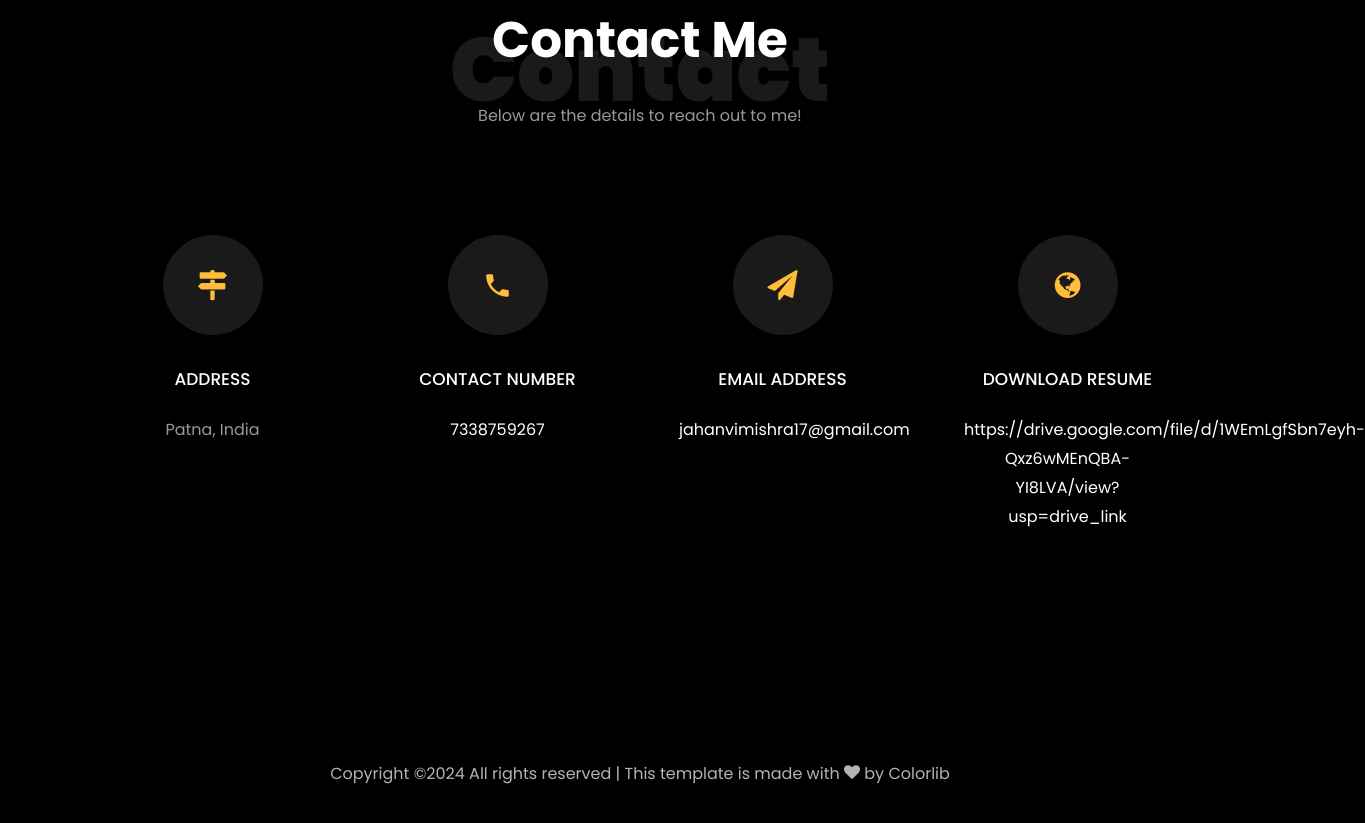
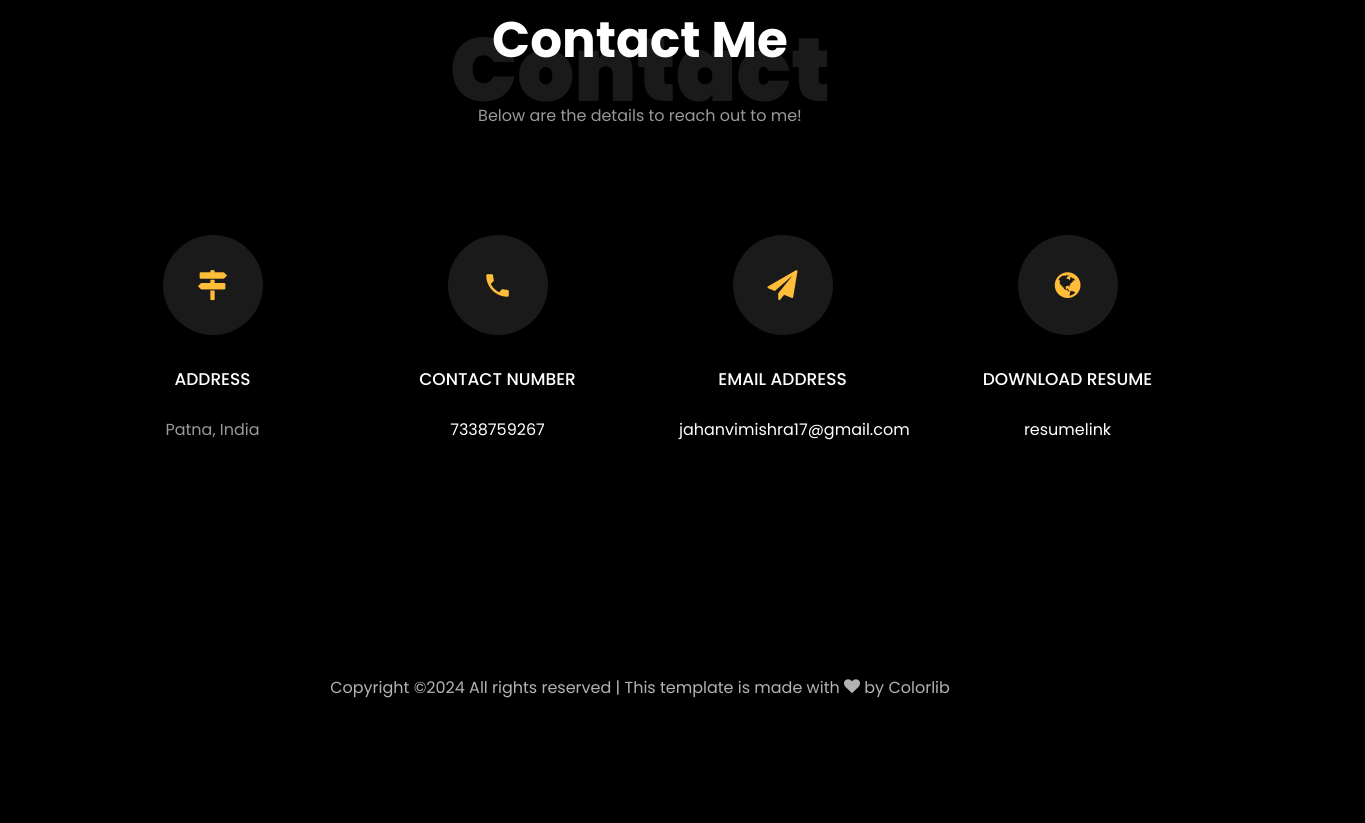
Before and after one commit to dnalyst/Portfolio-website, a plain HTML site: page index.html in a window 1280 px wide. Shown: the part 4348-5171 px from the top of the page, 1365 px wide, since content can reach past the window. Drawn offline with Linux system fonts and the light colour scheme; files whose address does not match are found by name.

Commit message:
Update index.html

```diff
--- a/index.html
+++ b/index.html
@@ -564,7 +564,7 @@
           			<span class="icon-globe"></span>
           		</div>
           		<h3 class="mb-4">Download Resume</h3>
-	            <p><a href="#">https://drive.google.com/file/d/1WEmLgfSbn7eyh-Qxz6wMEnQBA-YI8LVA/view?usp=drive_link</a></p>
+	            <p><a href="https://drive.google.com/file/d/1WEmLgfSbn7eyh-Qxz6wMEnQBA-YI8LVA/view?usp=drive_link">resumelink</a></p>
 	          </div>
           </div>
 
```
